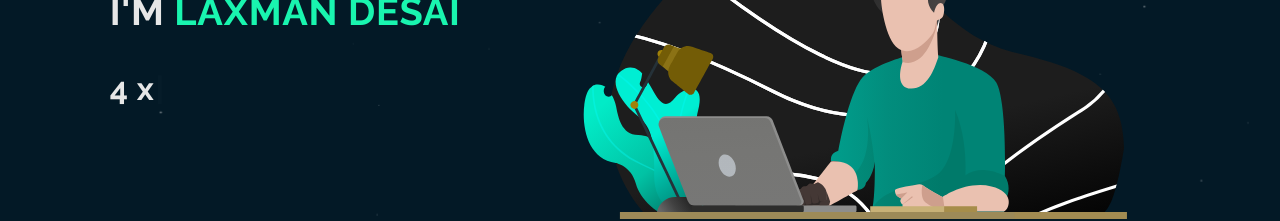
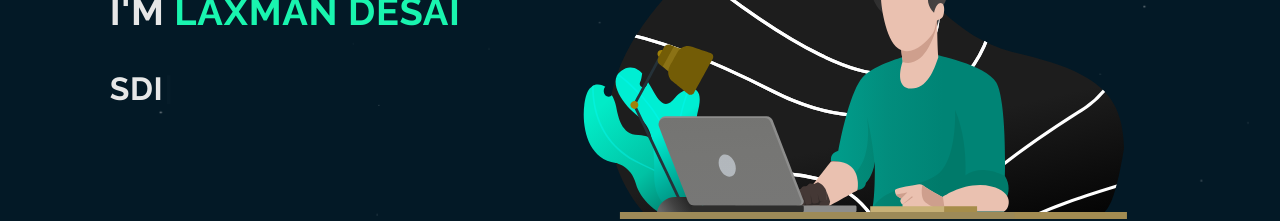
Before and after one commit to luffyd7932/New-Portfolio, a React (Create React App) app: page / in a window 1280 px wide. Shown: the part 398-619 px from the top of the page. Built offline with nearby package versions, Linux system fonts and the light colour scheme.

Commit message:
Update strings in Typed component

```diff
--- a/src/Components/Typed.js
+++ b/src/Components/Typed.js
@@ -6,7 +6,7 @@ const Typed = () => {
     <div className="TypeEffect">
       <Typewriter
         options={{
-          strings: ['Java Developer','4 x Hackathon Winner','Backend Engineer'],
+          strings: ['Java Developer','SDI @FALABELLA INDIA','4 x Hackathon Winner','Backend Engineer'],
           autoStart: true,
           loop: true,
           delay: 70,
```
